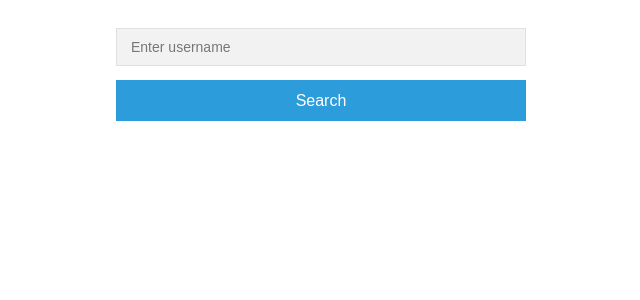
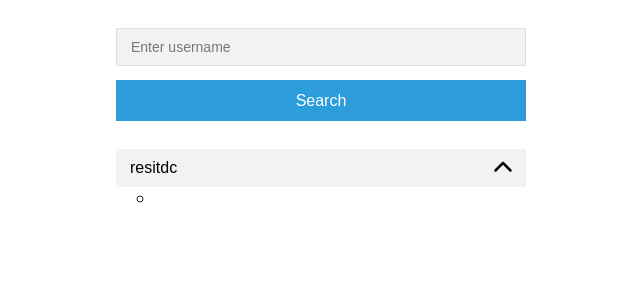
Before and after one commit to resitdc/github-repositories-explorer, a React (Create React App) app: page / in a window 1280 px wide. Shown: the top 300 px of the page, without its empty margins (319-959 px from the left). Built offline with nearby package versions, Linux system fonts and the light colour scheme; no server answers.

Commit message:
Add users list style

```diff
--- /dev/null
+++ b/src/assets/styles/components/_github.scss
@@ -0,0 +1,44 @@
+ul.users {
+  list-style-type: none;
+  margin: 0;
+  padding: 0;
+}
+
+.user {
+  width: 100%;
+  position: relative;
+  & &-head {
+    width: 100%;
+    background-color: var(--color-gray-1);
+    padding: 10px 14px;
+    position: relative;
+    outline: none;
+    border: none;
+    text-align: left;
+    font-size: 16px;
+    cursor: pointer;
+    &::after {
+      $padding-x: 12px;
+      position: absolute;
+      right: 0;
+      top: 0;
+      bottom: 0;
+      height: 100%;
+      width: 20px;
+      margin-right: 13px;
+      content: "";
+      background-image: url("../../icons/chevron-down.svg");
+      background-position: center;
+      background-repeat: no-repeat;
+      display: inline-flex;
+      align-items: center;
+      justify-content: center;
+      transition: all 0.3s ease-in-out;
+    }
+  }
+  &#{&}.active {
+    & button.user-head::after {
+      transform: rotate(180deg);
+    }
+  }
+}
--- a/src/assets/styles/components/_index.scss
+++ b/src/assets/styles/components/_index.scss
@@ -2,3 +2,4 @@
 @import "forms";
 @import "container";
 @import "spaces";
+@import "github";
--- a/src/pages/Home/index.tsx
+++ b/src/pages/Home/index.tsx
@@ -1,13 +1,13 @@
 /* eslint-disable no-alert */
 import React, { useState } from "react";
-import { Button, Input } from "components/atoms";
+import { Button, Input, FormGroup } from "components/atoms";
 import useAPI from "plugins/api";
 import { useDispatch } from "react-redux";
 import { setUsers } from "plugins/redux/actions/github";
 import { Field, Form, Formik } from "formik";
 import * as Yup from "yup";
 
-const Error: React.FC = () => {
+const Home: React.FC = () => {
   const { getUsersSearch } = useAPI();
   const dispatch = useDispatch();
   const [isLoading, setIsLoading] = useState(false);
@@ -17,8 +17,7 @@ const Error: React.FC = () => {
   }
 
   const validationSchema = Yup.object().shape({
-    username: Yup.string()
-      .required("Can not be empty"),
+    username: Yup.string().required("Username is required"),
   });
 
   const initialValues: FormValues = {
@@ -56,6 +55,7 @@ const Error: React.FC = () => {
         >
           {({ errors }) => (
             <Form>
+              <FormGroup message={errors.username}>
                 <Field
                   as={Input}
                   type="search"
@@ -63,6 +63,7 @@ const Error: React.FC = () => {
                   name="username"
                   disabled={isLoading}
                 />
+              </FormGroup>
 
               <Button
                 type="submit"
@@ -76,9 +77,27 @@ const Error: React.FC = () => {
             </Form>
           )}
         </Formik>
+
+        <div className="mt-4">
+          <ul className="users">
+            <li className="user active">
+              <button
+                type="button"
+                className="user-head"
+              >
+                <div className="user-name">resitdc</div>
+              </button>
+              <div className="user-repos">
+                <ul>
+                  <li></li>
+                </ul>
+              </div>
+            </li>
+          </ul>
+        </div>
       </div>
     </div>
   );
 };
 
-export default Error;
+export default Home;
```
Lines whose indentation alone changed are shown as unchanged.
